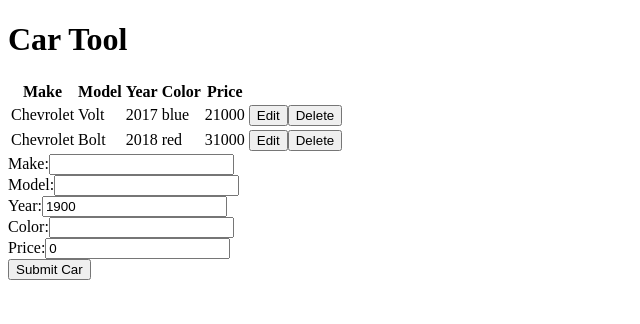
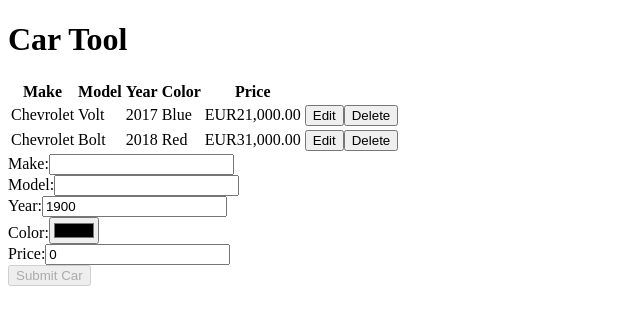
Before and after one commit to training4developers/angular_02122018, an Angular app: page / in a window 1280 px wide. Shown: the top 324 px of the page, without its empty margins (0-640 px from the left). Built offline with nearby package versions, Linux system fonts and the light colour scheme.

Commit message:
added code demos

```diff
--- a/src/app/car-tool/components/car-form/car-form.component.css
+++ b/src/app/car-tool/components/car-form/car-form.component.css
@@ -0,0 +1,7 @@
+input.ng-touched.ng-invalid + span {
+  display:inline;
+}
+
+input + span {
+  display:none;
+}
--- a/src/app/car-tool/components/car-form/car-form.component.html
+++ b/src/app/car-tool/components/car-form/car-form.component.html
@@ -1,23 +1,33 @@
 <form [formGroup]="carForm">
+
+  <div *ngIf="carForm.invalid && carForm.touched">
+    Car Form is invalid.
+    <ul>
+      <li *ngIf="carForm.controls.make?.errors?.required">Car make is required.</li>
+    </ul>
+  </div>
 
   <div>
     <label for="make-input">Make:</label>
     <input type="text" id="makeInput" formControlName="make">
+    <span>required</span>
   </div>
 
   <div>
     <label for="model-input">Model:</label>
     <input type="text" id="modelInput" formControlName="model">
+    <span>required</span>
   </div>
 
   <div>
     <label for="year-input">Year:</label>
     <input type="number" id="yearInput" formControlName="year">
+    <span>required</span>
   </div>
 
   <div>
     <label for="color-input">Color:</label>
-    <input type="text" id="colorInput" formControlName="color">
+    <input type="color" id="colorInput" formControlName="color">
   </div>
 
   <div>
@@ -25,6 +35,7 @@
     <input type="number" id="priceInput" formControlName="price">
   </div>
 
-  <button type="button" (click)="doSubmitCar()">Submit Car</button>
+  <button type="button" (click)="doSubmitCar()"
+    [disabled]="carForm.invalid">Submit Car</button>
 
 </form>
--- a/src/app/car-tool/components/car-form/car-form.component.ts
+++ b/src/app/car-tool/components/car-form/car-form.component.ts
@@ -20,8 +20,8 @@
   public ngOnInit() {
     this.carForm = this.fb.group({
       make: ['', Validators.required ],
-      model: [''],
-      year: [1900],
+      model: ['', Validators.required],
+      year: [1900, Validators.required],
       color: [''],
       price: [0],
     });
@@ -29,8 +29,16 @@
 
   public doSubmitCar() {
 
-    this.submitCar.emit({ ...this.carForm.value });
-    this.carForm.reset();
+    console.log(this.carForm.value);
+
+    if (this.carForm.valid) {
+      this.submitCar.emit({ ...this.carForm.value });
+      this.carForm.reset();
+    } else {
+      console.log('please fix the form');
+    }
+
+
   }
 
 }
--- a/src/app/car-tool/components/view-car-row/view-car-row.component.html
+++ b/src/app/car-tool/components/view-car-row/view-car-row.component.html
@@ -1,8 +1,8 @@
 <td>{{car.make}}</td>
 <td>{{car.model}}</td>
 <td>{{car.year}}</td>
-<td>{{car.color}}</td>
-<td>{{car.price}}</td>
+<td>{{car.color | titlecase}}</td>
+<td>{{car.price | currency:'EUR':'code':'4.2-2'}}</td>
 <td>
   <button type="button" (click)="editCar.emit(car.id)">Edit</button>
   <button type="button" (click)="deleteCar.emit(car.id)">Delete</button>
```
Also changed, not shown: exercises/exercise-10.txt (added).
